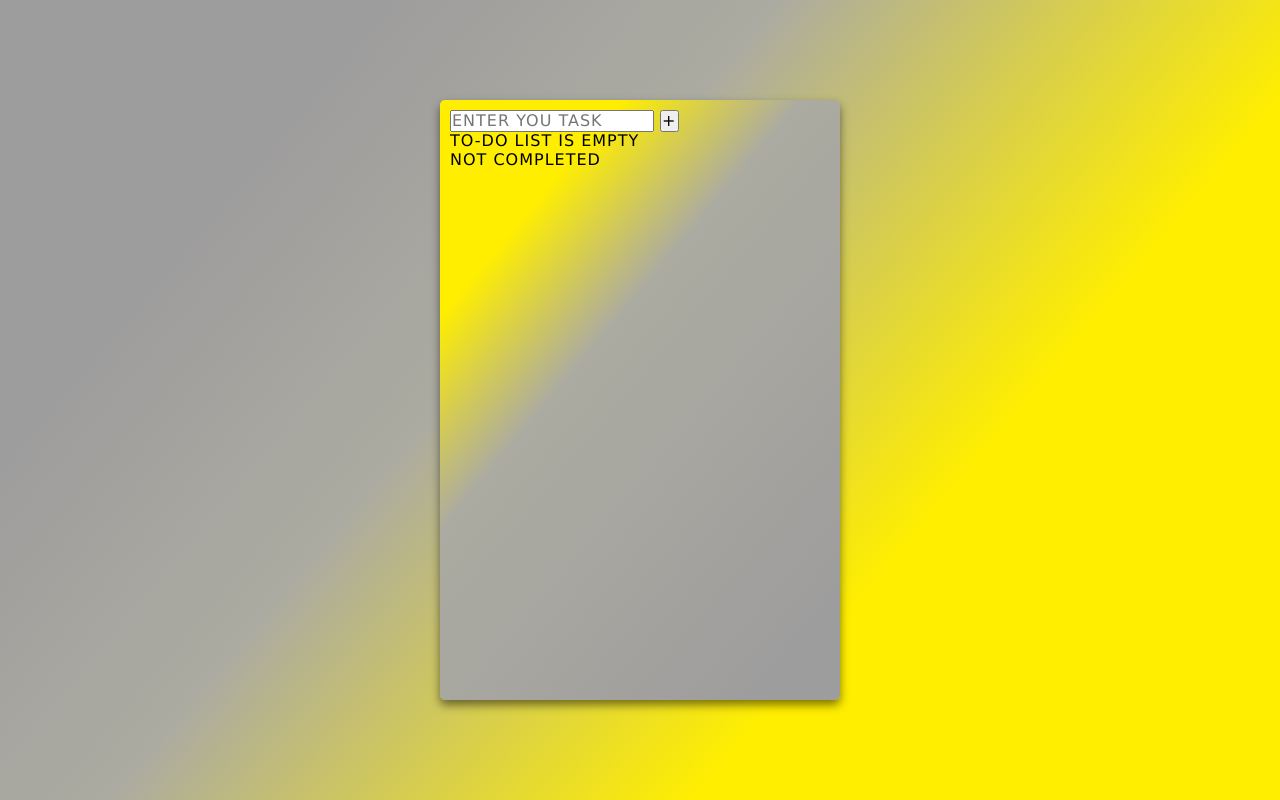
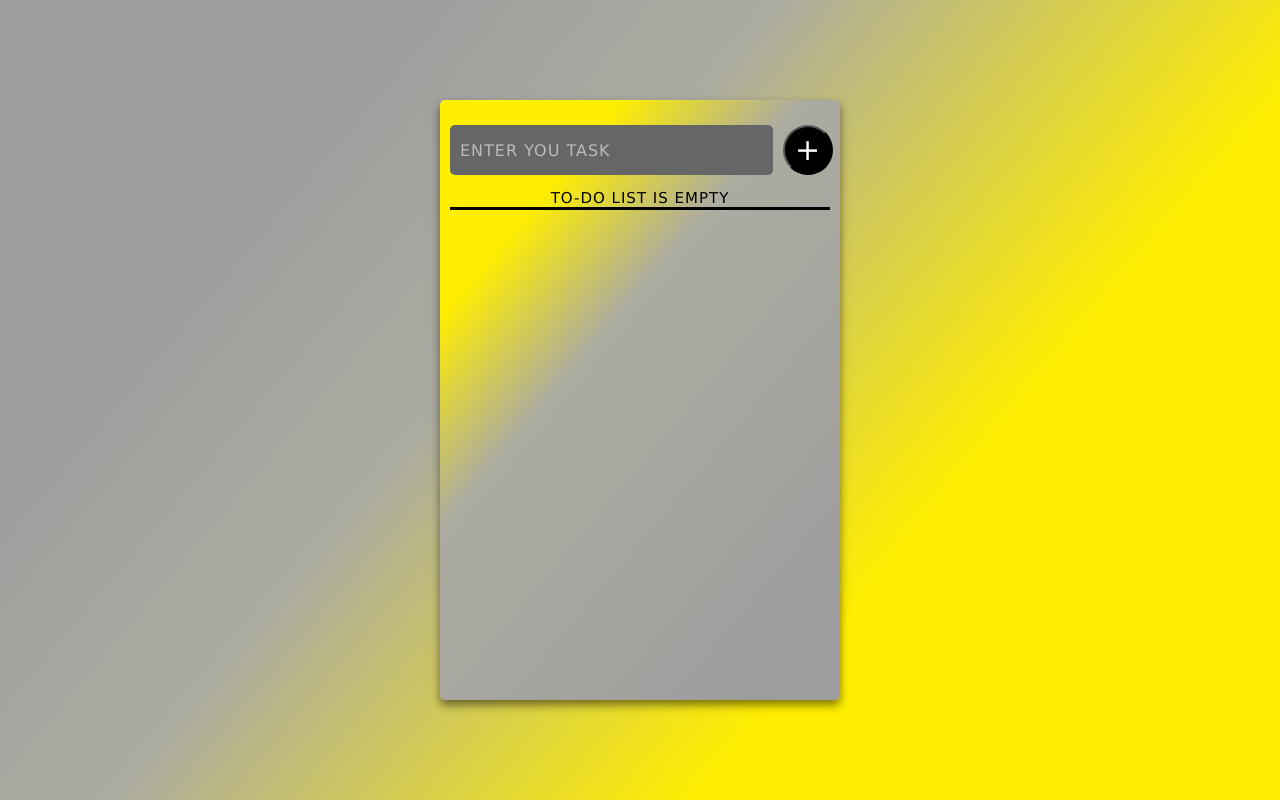
Before and after one commit to RayOneMan/To-Do_List_JQuery_v0.1, a website: page To-do List (JQuery)/index.html in a window 1280 px wide. Drawn offline with nearby package versions, Linux system fonts and the light colour scheme.

Commit message:
Update index.html

```diff
--- a/To-do List (JQuery)/index.html
+++ b/To-do List (JQuery)/index.html
@@ -10,6 +10,8 @@
     <link rel="stylesheet" href="https://cdnjs.cloudflare.com/ajax/libs/normalize/8.0.1/normalize.min.css"/>
     <link rel="stylesheet" href="css/icons.css">
     <link rel="stylesheet" href="css/style.css">
+    <link rel="stylesheet" href="css/menu.css">
+    <link rel="stylesheet" href="css/list.css">
 </head>
 <body>
     <div class="main">
```
